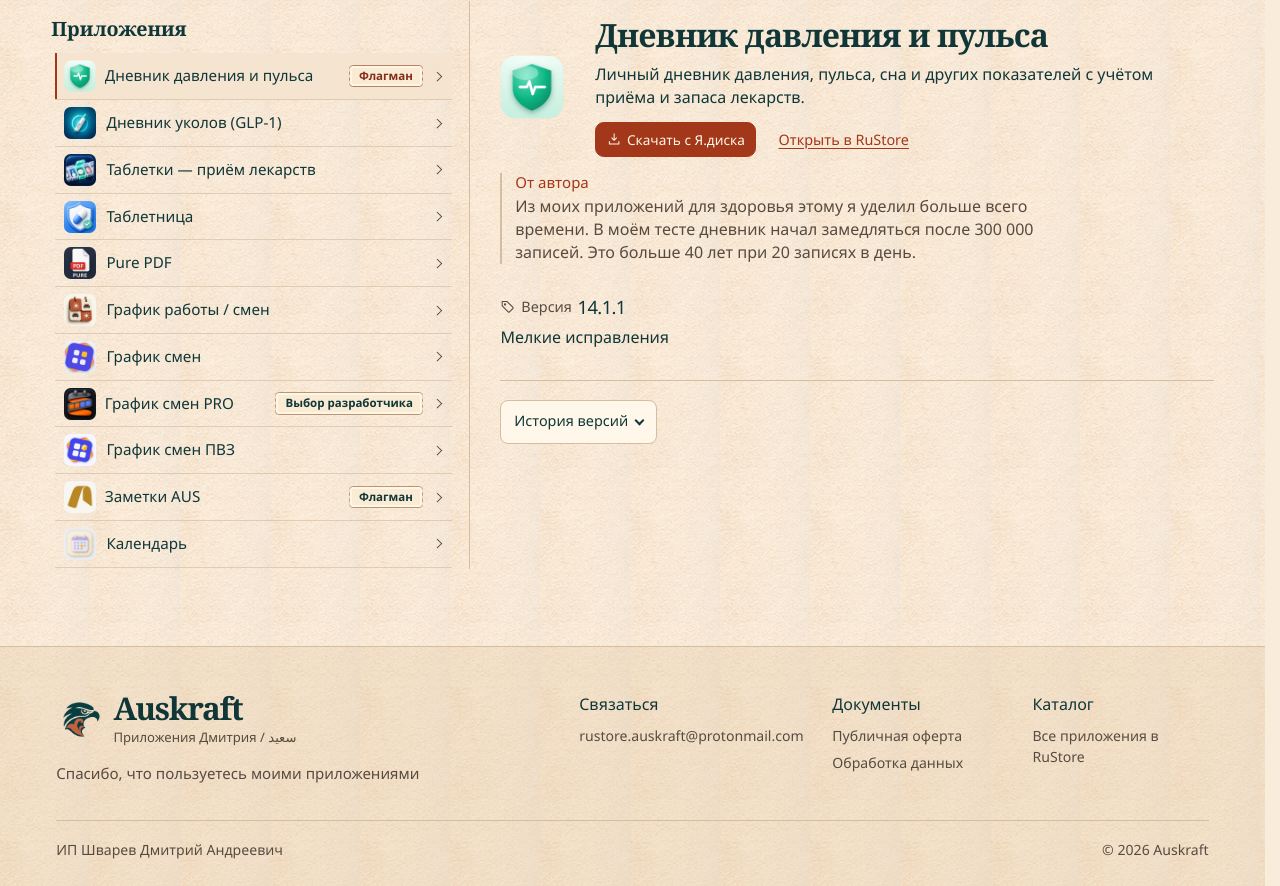
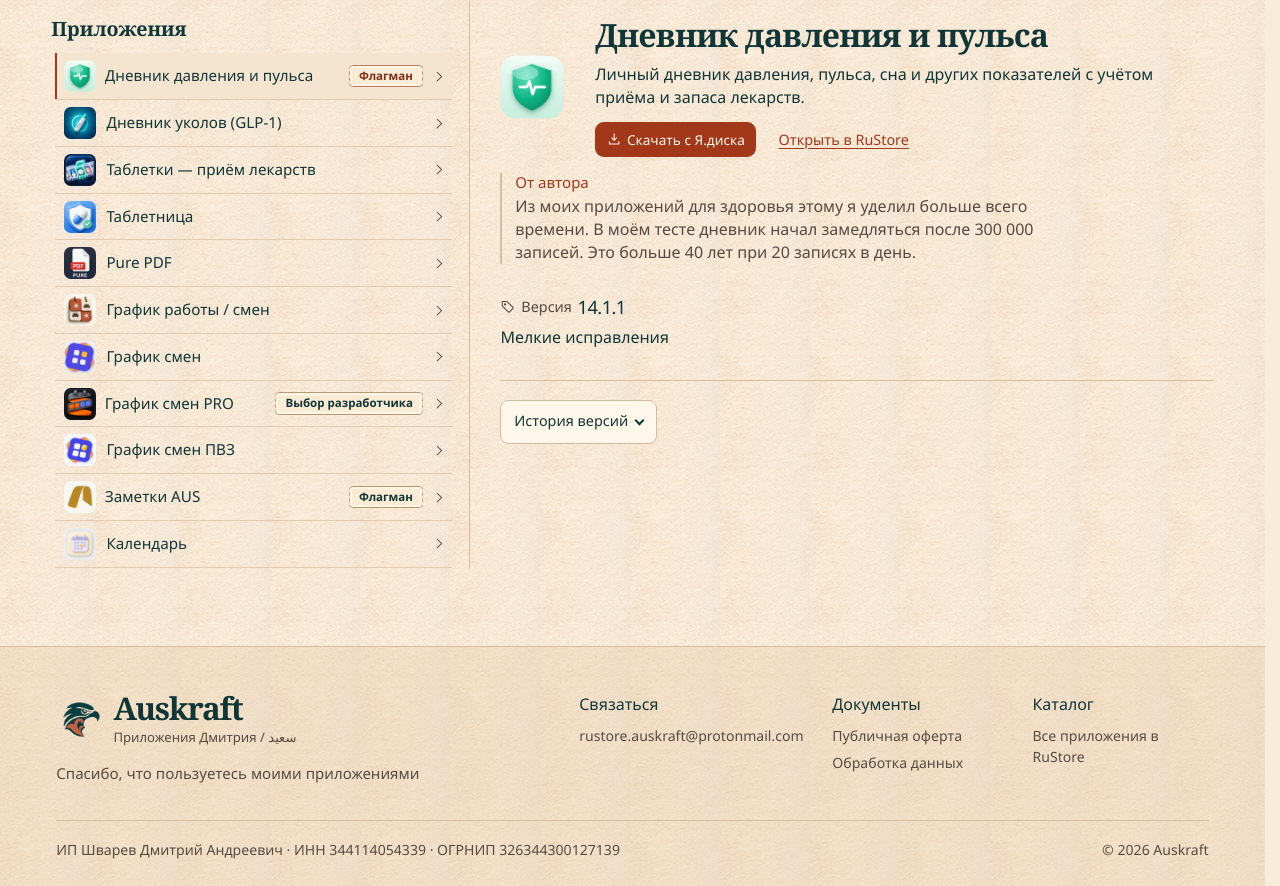
Before and after one commit to Auskraft/apps-support, a plain HTML site: page catalog.html in a window 1280 px wide. Shown: the part 300-1186 px from the top of the page. Drawn offline with Linux system fonts and the light colour scheme.

Commit message:
Restore linked business registration details in the footer

```diff
--- a/catalog.html
+++ b/catalog.html
@@ -188,7 +188,7 @@
       </div>
     </div>
     <div class="footer-legal">
-      <p><a href="offer.html#details">ИП Шварев Дмитрий Андреевич</a></p>
+      <p><a href="offer.html#details">ИП Шварев Дмитрий Андреевич · ИНН 344114054339 · ОГРНИП 326344300127139</a></p>
       <p>© <span id="year">2026</span> Auskraft</p>
     </div>
   </footer>
```
Also changed, not shown: index.html (+1 -1 lines), offer.html (+1 -1 lines).
